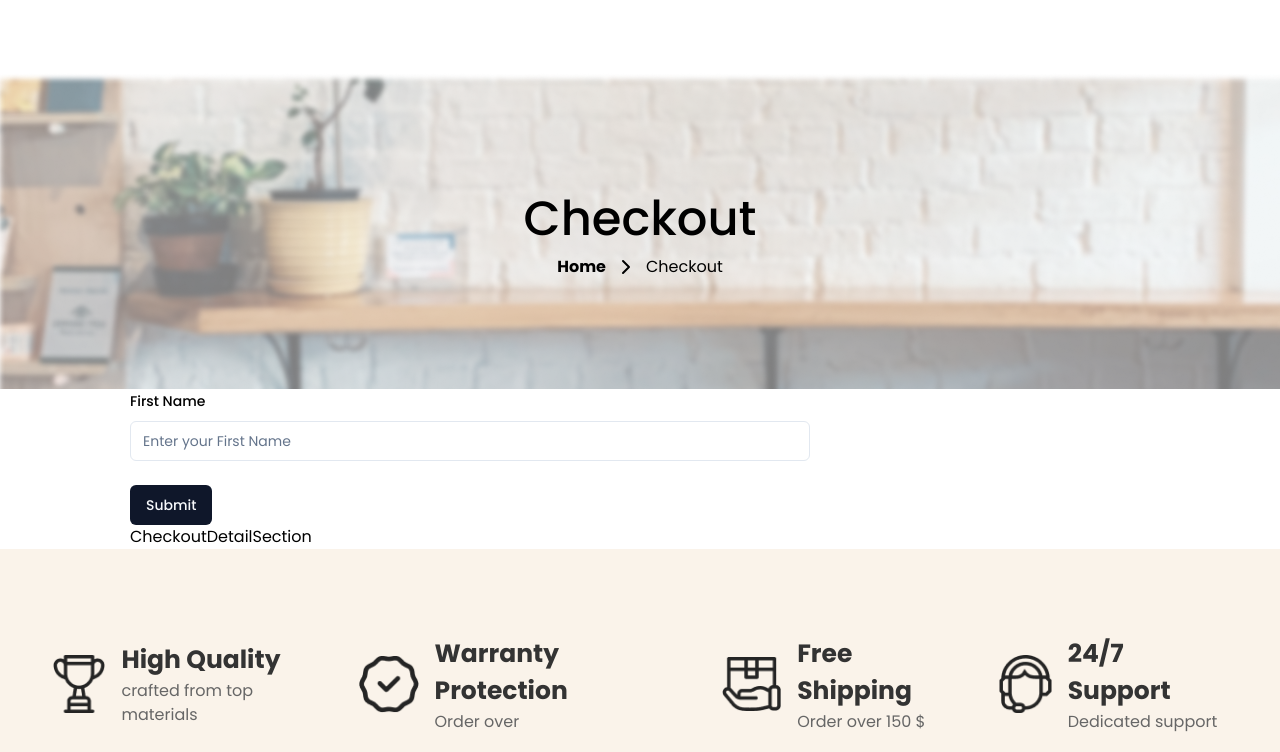
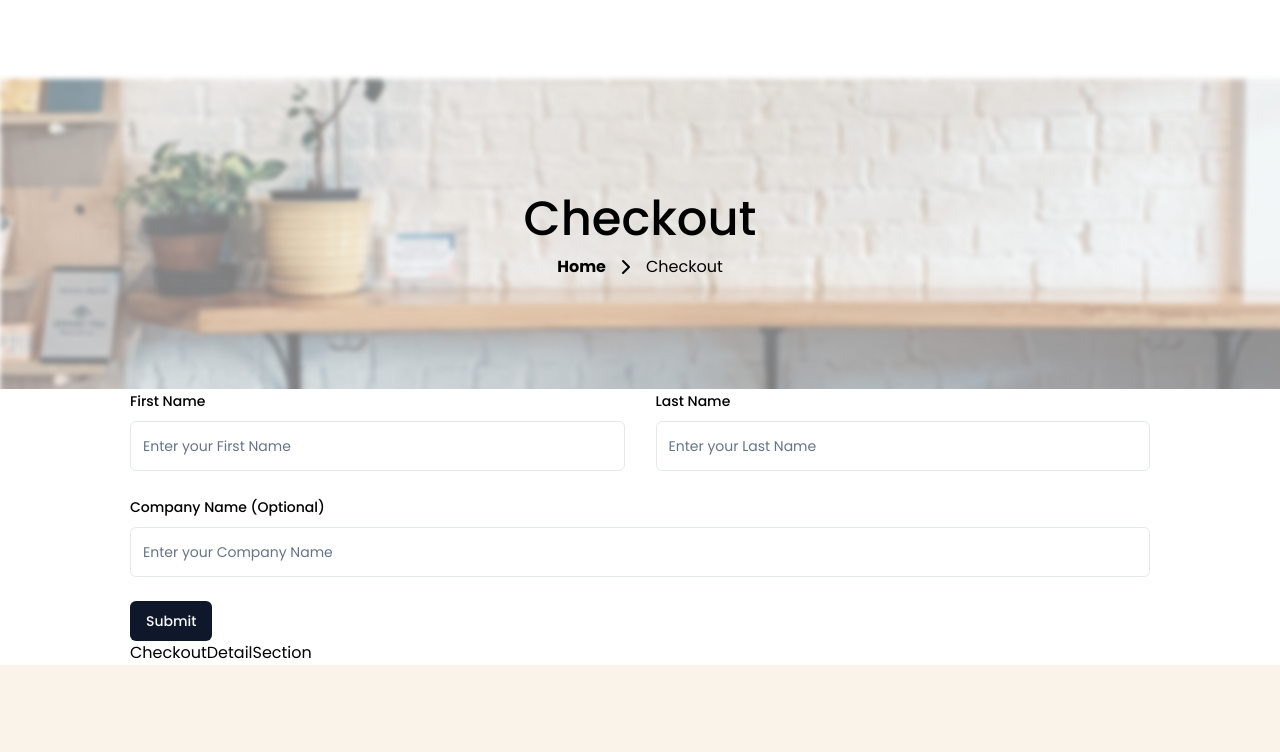
Before and after one commit to Amasiaa/amas_ecommerce, a Next.js app: page /checkout in a window 1280 px wide. Shown: the top 752 px of the page. Built offline with nearby package versions, Linux system fonts and the light colour scheme.

Commit message:
Checkout UI features in progress...

```diff
--- a/src/components/forms/CheckoutBillingForm.tsx
+++ b/src/components/forms/CheckoutBillingForm.tsx
@@ -8,12 +8,19 @@ import { Button } from "@/components/ui/button"
 import {
     Form,
     FormControl,
-    FormDescription,
     FormField,
     FormItem,
     FormLabel,
     FormMessage,
 } from "@/components/ui/form"
+import {
+  Select,
+  SelectContent,
+  SelectItem,
+  SelectTrigger,
+  SelectValue,
+} from "@/components/ui/select"
+
 import { Input } from "@/components/ui/input"
 import { toast } from "@/components/ui/use-toast"
 
@@ -79,7 +86,9 @@ function CheckoutBillingForm() {
 
     return (
         <Form {...form}>
-            <form onSubmit={form.handleSubmit(onSubmit)} className="w-2/3 space-y-6">
+            <form onSubmit={form.handleSubmit(onSubmit)} className="w-full space-y-6">
+                <div className="flex gap-[31px] w-full">
+                    <div className="flex-grow">
                         <FormField
                             control={form.control}
                             name="firstName"
@@ -87,7 +96,37 @@ function CheckoutBillingForm() {
                                 <FormItem>
                                     <FormLabel>First Name</FormLabel>
                                     <FormControl>
-                                <Input placeholder="Enter your First Name" {...field} />
+                                        <Input placeholder="Enter your First Name" {...field} className="h-[50px]"/>
+                                    </FormControl>
+                                    <FormMessage />
+                                </FormItem>
+                            )}
+                        />
+                    </div>
+                    <div className="flex-grow">
+                        <FormField
+                            control={form.control}
+                            name="lastName"
+                            render={({ field }) => (
+                                <FormItem>
+                                    <FormLabel>Last Name</FormLabel>
+                                    <FormControl>
+                                        <Input placeholder="Enter your Last Name" {...field} className="h-[50px]"/>
+                                    </FormControl>
+                                    <FormMessage />
+                                </FormItem>
+                            )}
+                        />
+                    </div>
+                </div>
+                <FormField
+                        control={form.control}
+                        name="company"
+                        render={({ field }) => (
+                            <FormItem>
+                                <FormLabel>Company Name (Optional)</FormLabel>
+                                <FormControl>
+                                    <Input placeholder="Enter your Company Name" {...field} className="h-[50px]"/>
                                 </FormControl>
                                 <FormMessage />
                             </FormItem>
```
Lines whose indentation alone changed are shown as unchanged.
